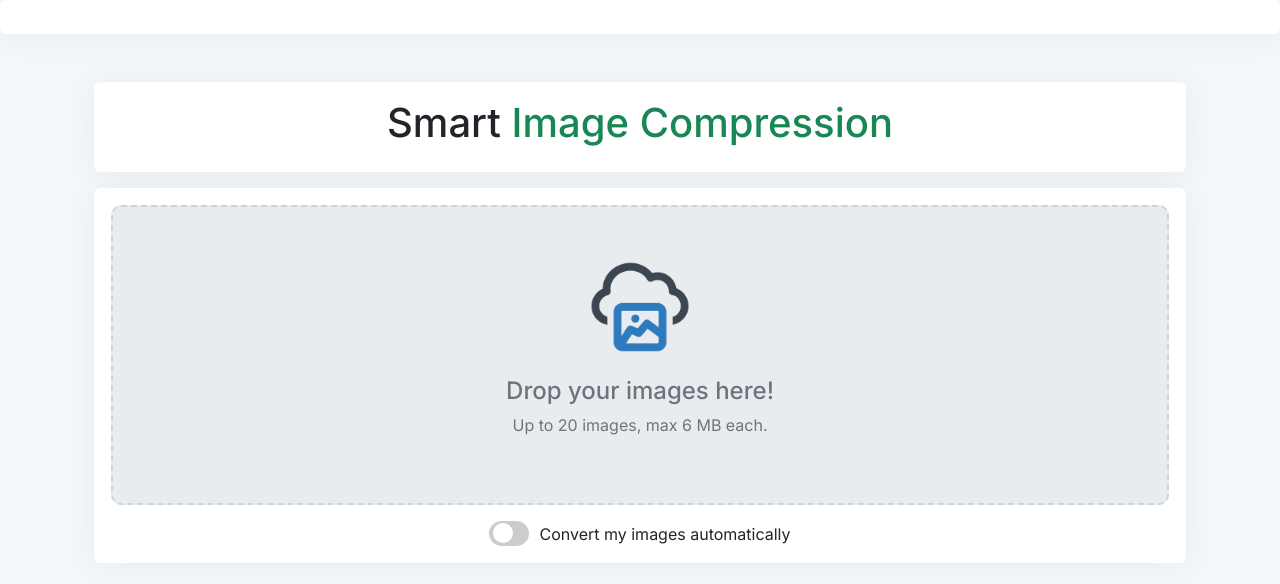
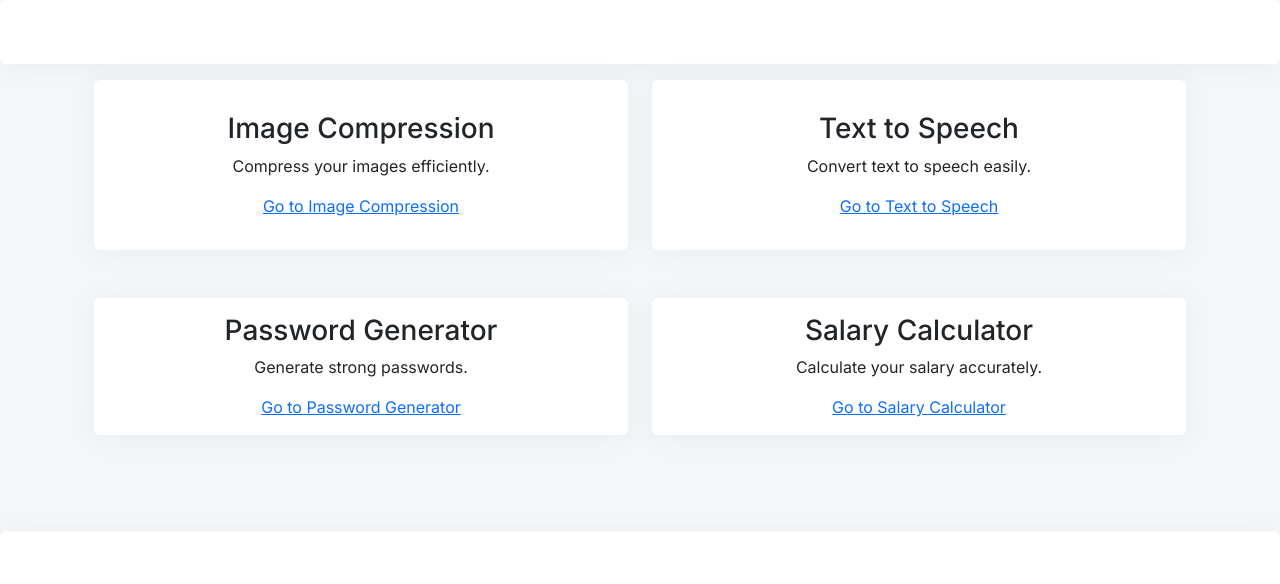
Before and after one commit to NaveenBommisetty/text_to_speech, a React (Create React App) app: page / in a window 1280 px wide. Shown: the top 584 px of the page. Built offline with nearby package versions, Linux system fonts and the light colour scheme.

Commit message:
main page with cards

```diff
--- a/package.json
+++ b/package.json
@@ -20,6 +20,7 @@
     "lamejs": "^1.2.1",
     "react": "^18.3.1",
     "react-dom": "^18.3.1",
+    "react-router-dom": "^6.24.0",
     "react-scripts": "5.0.1",
     "react-speech-recognition": "^3.10.0",
     "react-toastify": "^10.0.5",
--- a/src/App.css
+++ b/src/App.css
@@ -1,5 +1,7 @@
 /* src/App.css */
-
+.card {
+  padding: 15px !important;
+}
 .App {
   font-family: Inter, sans-serif;
   text-align: center;
--- a/src/App.js
+++ b/src/App.js
@@ -1,26 +1,72 @@
 import React from 'react';
+import { BrowserRouter as Router, Route, Routes, Link } from 'react-router-dom';
 import './App.css';
-//import TextToSpeech from './text-to-speech/TextToSpeech';
 import Header from './common/header/header';
 import Footer from './common/footer/footer';
-// import PasswordGenerator from '../PasswordGenerator/PasswordGenerator';
-// import SalaryCalculator from './SalaryCalculator/SalaryCalculator';
 import ImageCompression from './ImageCompression/ImageCompression';
+import TextToSpeech from './text-to-speech/TextToSpeech';
+import PasswordGenerator from './PasswordGenerator/PasswordGenerator';
+import SalaryCalculator from './SalaryCalculator/SalaryCalculator';
 
 function App() {
     return (
         <div className="App">
-            <Header />
-            <div className='container mt-3'>
-                <ImageCompression />
-            </div>
-            {/* <TextToSpeech />
-            <PasswordGenerator />
-            <SalaryCalculator /> */}
-
-            <Footer />
+            <Router>
+                <Header />
+                <div className='container mt-3'>
+                    <Routes>
+                        <Route path="/image-compression" element={<ImageCompression />} />
+                        <Route path="/text-to-speech" element={<TextToSpeech />} />
+                        <Route path="/password-generator" element={<PasswordGenerator />} />
+                        <Route path="/salary-calculator" element={<SalaryCalculator />} />
+                        <Route path="/" element={<Home />} />
+                    </Routes>
+                </div>
+                <Footer />
+            </Router>
         </div>
     );
 }
 
+const Home = () => {
+    return (
+        <div className="container">
+            <div className='row'>
+                <div className='col-md-6 mb-5'>
+                    <div className="card">
+                    <div className="card-body">
+                        <h3>Image Compression</h3>
+                        <p>Compress your images efficiently.</p>
+                        <Link to="/image-compression">Go to Image Compression</Link>
+                    </div>
+                    </div>
+                </div>
+                <div className='col-md-6 mb-5'>
+                    <div className="card">
+                    <div className="card-body">
+                        <h3>Text to Speech</h3>
+                        <p>Convert text to speech easily.</p>
+                        <Link to="/text-to-speech">Go to Text to Speech</Link>
+                    </div>
+                    </div>
+                </div>
+                <div className='col-md-6 mb-5'>
+                    <div className="card">
+                        <h3>Password Generator</h3>
+                        <p>Generate strong passwords.</p>
+                        <Link to="/password-generator">Go to Password Generator</Link>
+                    </div>
+                </div>
+                <div className='col-md-6 mb-5'>
+                    <div className="card">
+                        <h3>Salary Calculator</h3>
+                        <p>Calculate your salary accurately.</p>
+                        <Link to="/salary-calculator">Go to Salary Calculator</Link>
+                    </div>
+                </div>
+        </div>
+    </div>
+    );
+}
+
 export default App;
--- a/src/PasswordGenerator/passwordGenerator.js
+++ b/src/PasswordGenerator/passwordGenerator.js
@@ -95,7 +95,7 @@ const PasswordGenerator = () => {
         <div className="container">
             <div className="p-3 mt-2 mb-2">
                 <div className="card-body">
-                    <h1 className='h1-tag'>Smart <span className='green-title-color'> Compressor</span></h1>
+                    <h1 className='h1-tag'>Smart <span className='green-title-color'> Password Generator</span></h1>
                 </div>
             </div>
             <ToastContainer />
```
Also changed, not shown: 2 other files (tests, documents, lock files or other folders).
